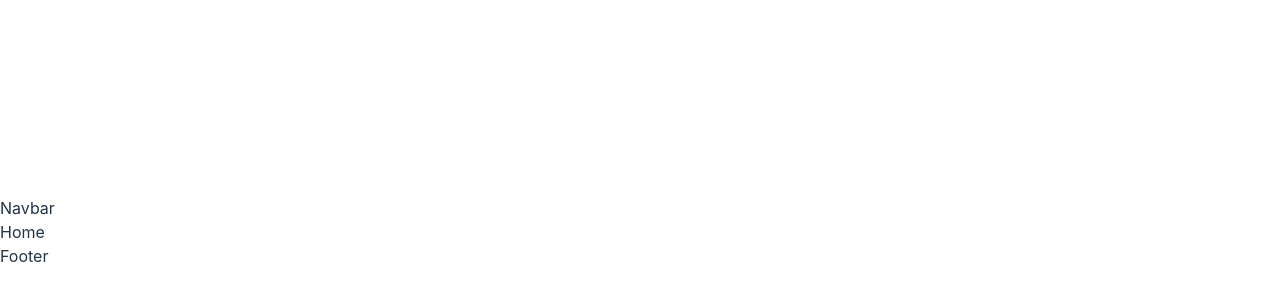
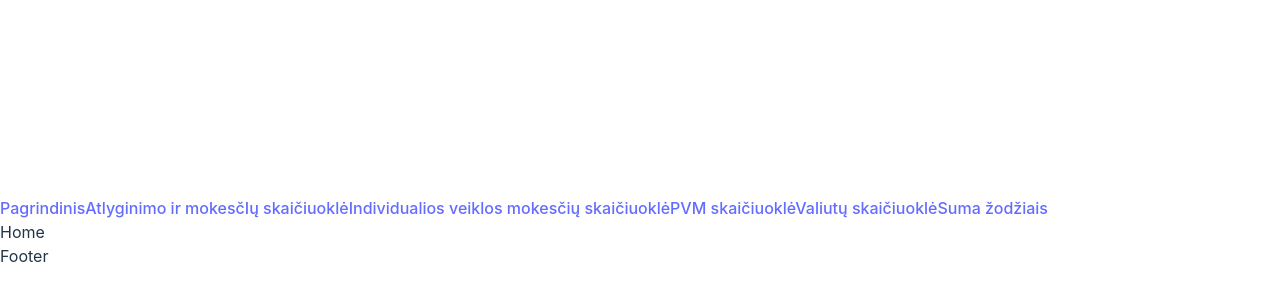
Before and after one commit to ernestas17/CA_2, a React (Vite) app: page / in a window 1280 px wide. Shown: the part 168-468 px from the top of the page. Built offline with nearby package versions, Linux system fonts and the light colour scheme.

Commit message:
Navbar logic; workaround mysterious issue with lazy loading

```diff
--- a/src/App.tsx
+++ b/src/App.tsx
@@ -1,4 +1,4 @@
-import { lazy } from 'react';
+import { ReactNode, Suspense, lazy } from 'react';
 import { RouterProvider, createBrowserRouter } from 'react-router-dom';
 import Layout from './components/Layout';
 
@@ -11,22 +11,72 @@ const IndividualActivityTaxCalc = lazy(
 const VATCalc = lazy(() => import('./pages/VAT_calculator'));
 const SalaryTaxCalc = lazy(() => import('./pages/Salary_and_tax_calculator'));
 
+//GV: is this the right place? Maybe move to '/shared/'?
+interface IAppRoute {
+  title: string;
+  includeInNav?: boolean;
+  routerParams: {
+    element: ReactNode;
+    index?: boolean;
+    path?: string;
+  };
+}
+
+export const APP_ROUTES: IAppRoute[] = [
+  {
+    title: 'Pagrindinis',
+    includeInNav: true,
+    routerParams: { index: true, element: <Home /> },
+  },
+  {
+    title: 'Atlyginimo ir mokesčIų skaičiuoklė',
+    includeInNav: true,
+    routerParams: {
+      path: 'salary-and-tax-calculator',
+      element: <SalaryTaxCalc />,
+    },
+  },
+  {
+    title: 'Individualios veiklos mokesčių skaičiuoklė',
+    includeInNav: true,
+    routerParams: {
+      path: 'individual-activity-tax-calculator',
+      element: <IndividualActivityTaxCalc />,
+    },
+  },
+  {
+    title: 'PVM skaičiuoklė',
+    includeInNav: true,
+    routerParams: { path: 'PVM-calculator', element: <VATCalc /> },
+  },
+  {
+    title: 'Valiutų skaičiuoklė',
+    includeInNav: true,
+    routerParams: { path: 'currency-calculator', element: <CurrencyCalc /> },
+  },
+  {
+    title: 'Suma žodžiais',
+    includeInNav: true,
+    routerParams: { path: 'amount-in-words', element: <AmountInWords /> },
+  },
+];
+
 function App() {
   const router = createBrowserRouter([
     {
       path: '/',
       element: <Layout />,
-      children: [
-        { index: true, element: <Home /> },
-        { path: 'amount-in-words', element: <AmountInWords /> },
-        { path: 'currency-calculator', element: <CurrencyCalc /> },
-        {
-          path: 'individual-activity-tax-calculator',
-          element: <IndividualActivityTaxCalc />,
-        },
-        { path: 'PVM-calculator', element: <VATCalc /> },
-        { path: 'salary-and-tax-calculator', element: <SalaryTaxCalc /> },
-      ],
+      children: APP_ROUTES.map((route) => {
+        // https://stackoverflow.com/q/72167518
+        return {
+          ...route.routerParams,
+          element: (
+            <Suspense fallback={<span>loading...</span>}>
+              {route.routerParams.element}
+            </Suspense>
+          ),
+        };
+      }),
     },
   ]);
 
--- a/src/components/Navbar/Navbar.tsx
+++ b/src/components/Navbar/Navbar.tsx
@@ -1,3 +1,17 @@
+import { Link } from 'react-router-dom';
+import { APP_ROUTES } from '../../App';
+
 export default function Navbar() {
-  return <div>Navbar</div>;
+  return (
+    <nav>
+      {APP_ROUTES.filter((route) => route.includeInNav).map((route) => (
+        <Link
+          key={`nav-${route.routerParams.path}`}
+          to={route.routerParams.path ?? (route.routerParams.index ? '/' : '#')}
+        >
+          {route.title}
+        </Link>
+      ))}
+    </nav>
+  );
 }
```
